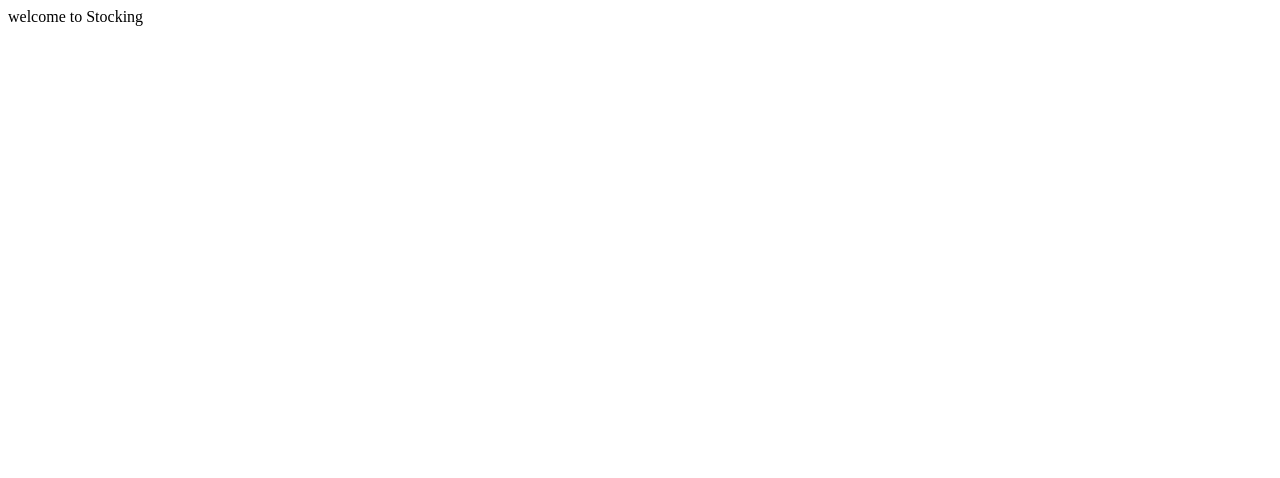
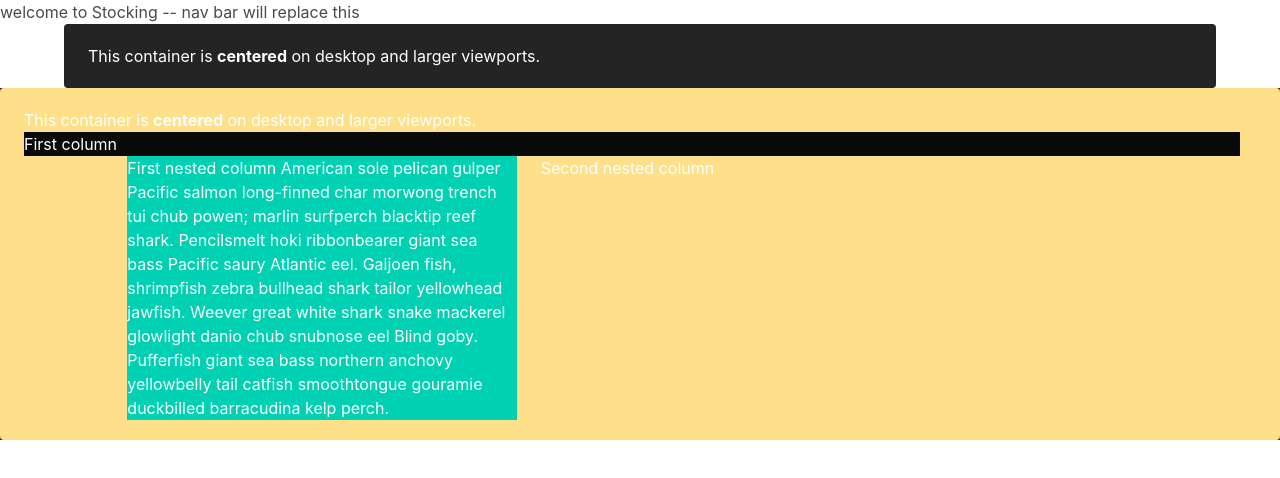
Before and after one commit to eycs0317/stocking, a plain HTML site: page index.html in a window 1280 px wide. Drawn offline with nearby package versions, Linux system fonts and the light colour scheme.

Commit message:
Added trial bulma columns

```diff
--- a/index.html
+++ b/index.html
@@ -3,15 +3,46 @@
 <head>
   <meta charset="UTF-8">
   <meta http-equiv="X-UA-Compatible" content="IE=edge">
-  <meta name="viewport" content="width=device-width, initial-scale=1.0">
+  <meta name="viewport" content="width=device-width, initial-scale=1.0"><link rel="stylesheet" href="https://cdn.jsdelivr.net/npm/bulma@0.9.3/css/bulma.min.css">
+
   <title>S T O C K I N G</title>
 
 </head>
 <body>
 
-    <div class="class">welcome to Stocking</div>
 
 
+    <div class="class">welcome to Stocking -- nav bar will replace this</div>
+    <div class="container">
+      <div class="notification is-primary has-background-black-ter">
+        This container is <strong>centered</strong> on desktop and larger viewports.
+      </div>
+    </div>
+
+    <div class="newscontainer has-background-black-ter">
+      <div class="notification is-primary has-background-warning">
+        This container is <strong>centered</strong> on desktop and larger viewports.
+        <div class="columns">
+          <div class="column">
+            <p class="bd-notification is-info has-background-black">First column</p>
+
+            <div class="columns is-mobile">
+              <div class="column is-one-third is-offset-1">
+                <p class="bd-notification is-info has-background-primary">First nested column
+                  American sole pelican gulper Pacific salmon long-finned char morwong trench tui chub powen;
+                  marlin surfperch blacktip reef shark. Pencilsmelt hoki ribbonbearer giant sea bass Pacific saury Atlantic eel.
+                  Galjoen fish, shrimpfish zebra bullhead shark tailor yellowhead jawfish. Weever great white shark snake mackerel glowlight danio chub snubnose eel Blind goby. Pufferfish giant sea bass northern anchovy yellowbelly tail catfish smoothtongue gouramie duckbilled barracudina kelp perch.
+                </p>
+
+
+              </div>
+              <div class="column">
+                <p class="bd-notification is-info">Second nested column</p>
+
+              </div>
+            </div>
+          </div>
+      </div>
 
 
 
```
